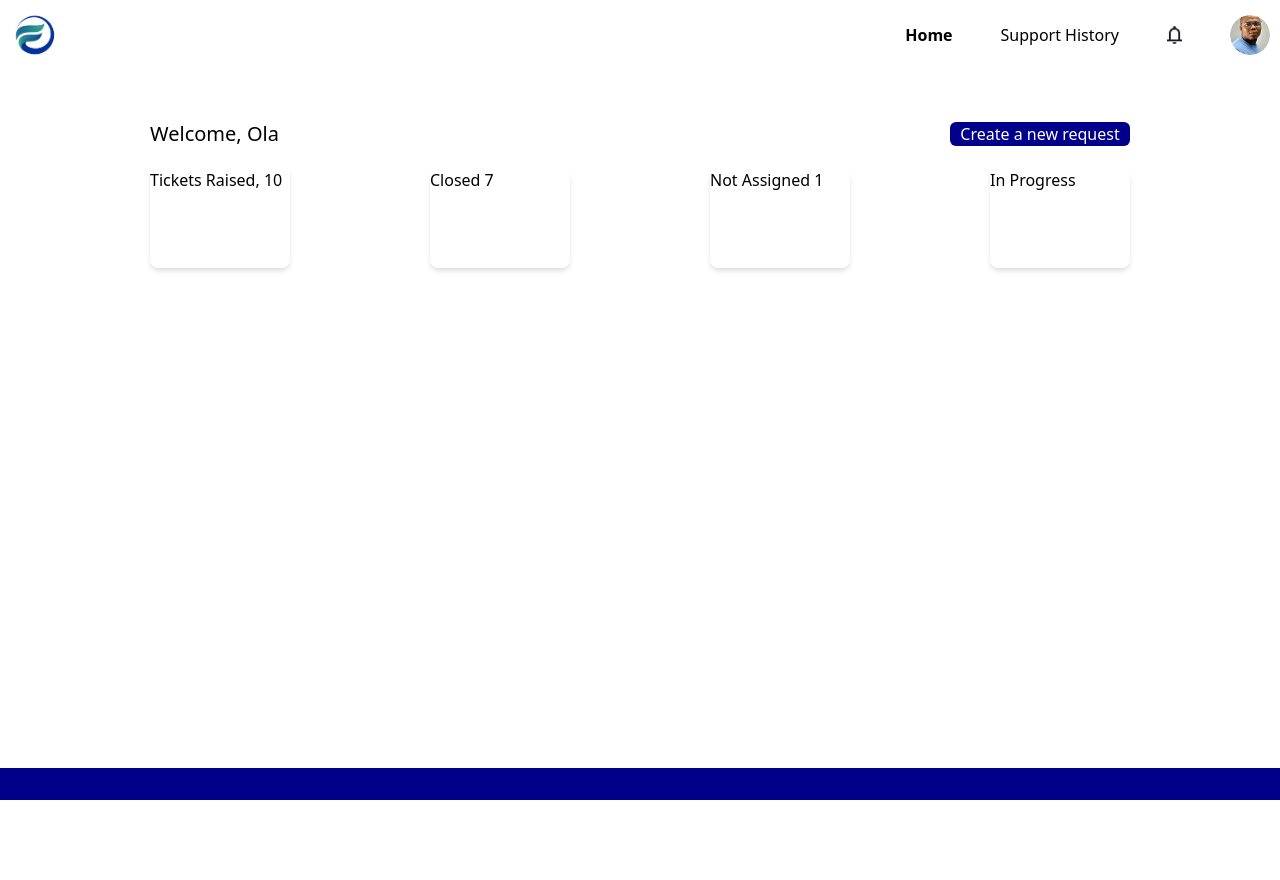
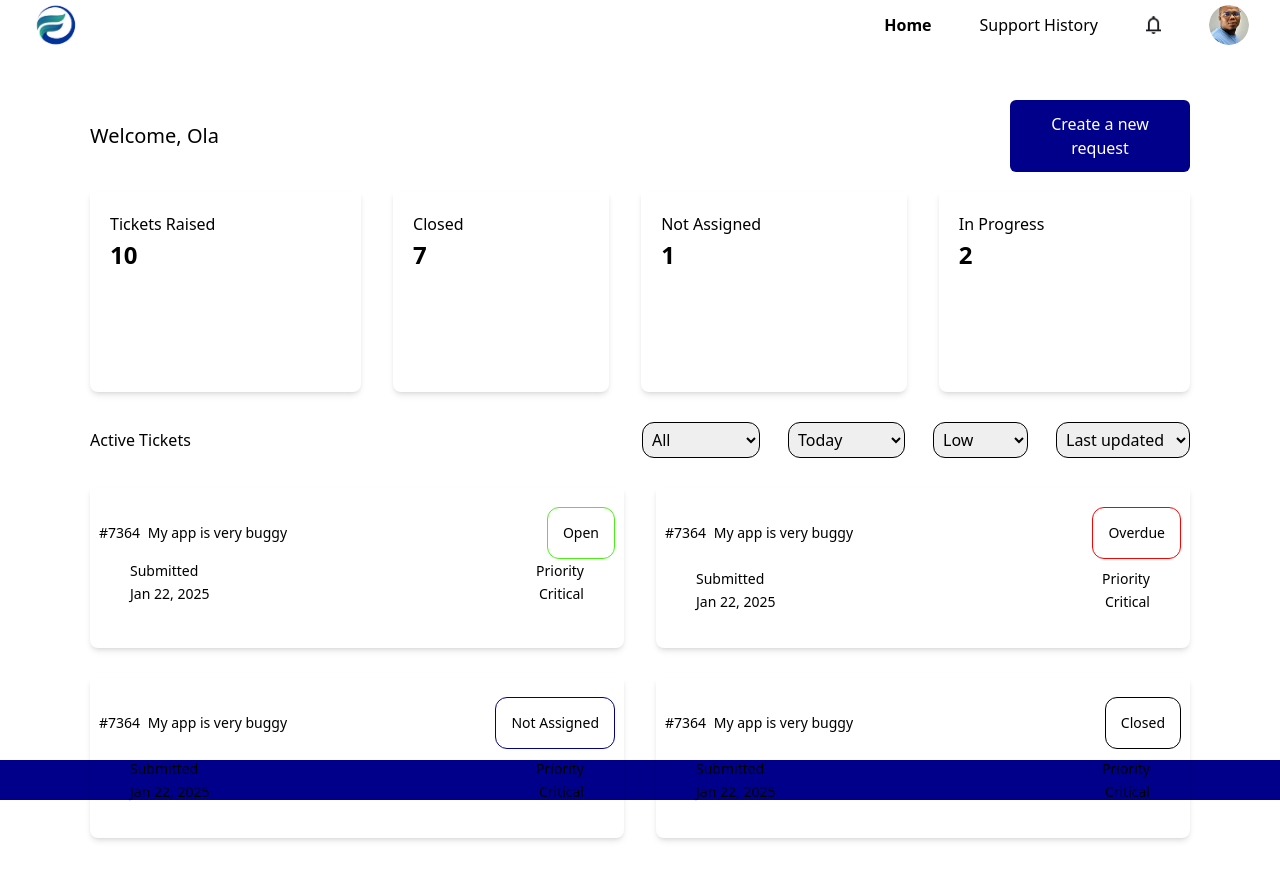
Before and after one commit to stainlezzking/TechAid, a Next.js app: page /home in a window 1280 px wide. Shown: the top 880 px of the page. Before the commit the page ends 800 px from the top, so only its background shows below. Built offline with nearby package versions, Linux system fonts and the light colour scheme.

Commit message:
Adjust the ratio of the blue stripe at the bottom

```diff
--- a/app/auth/page.jsx
+++ b/app/auth/page.jsx
@@ -13,7 +13,7 @@ const Register = function () {
     };
 
   return (
-    <div className="flex flex-col justify-center w-full p-5">
+    <div className="flex flex-col justify-center w-full p-5 mx-auto">
       <h1 className="text-2xl font-bold pb-[10px]">Register Individual Account!</h1>
       <p className="pb-[20px] text-borderStroke">For the purpose of industry regulation, your
         <br/>details are required.
--- a/app/home/layout.jsx
+++ b/app/home/layout.jsx
@@ -1,11 +1,11 @@
 export default function HomeLayout ({children}) {
     return(
         <div className="h-[100vh]">
-            <div className="h-[100vh] max-h-[96%]">
+            <div className="h-[100vh] max-h-[95%]">
                 {children}
             </div>
 
-            <div className="min-w-screen h-[300px] max-h-[4%] bg-primaryBlue">
+            <div className="min-w-screen h-[50px] max-h-[5%] bg-primaryBlue">
             </div>
         </div>
     );
--- a/app/home/page.jsx
+++ b/app/home/page.jsx
@@ -1,24 +1,132 @@
 import Navbar from "@/components/Navbar";
 import Button from "@/components/button";
+import Box from "@/components/box";
 
 const Home = function () {
     return (
-        <div>
+        <div className="mx-[31px]">
             <Navbar/>
-            <div className="mx-[100px] p-[50px]">
+            <div className="p-[50px] xl:max-w-[1200px] mx-auto">
                 <div className="flex items-center justify-between pb-[20px] ">
                     <p className="font-medium text-xl">Welcome, Ola</p>
-                    <Button className='w-[180px] py-[10]'>Create a new request</Button>
+                    <Button className='w-[180px] p-[12px]'>Create a new request</Button>
                 </div>
-                <div className="flex flex-row justify-between">
-                    <div className="shadow-md rounded-b-lg h-[100px] w-[140px]">Tickets Raised, 10</div>
-                    <div className="shadow-md rounded-lg h-[100px] w-[140px]">Closed 7</div>
-                    <div className="shadow-md rounded-lg h-[100px] w-[140px]">Not Assigned 1</div>
-                    <div className="shadow-md rounded-lg h-[100px] w-[140px]"> In Progress</div>
+                <div className="flex gap-8 pb-[30px]">
+                    <Box className="grow shrink-0 aspect-[1] max-h-[200px] p-[20px]">Tickets Raised <p className="font-bold text-2xl py-[3px]">10</p></Box>
+                    <Box className="grow shrink-0 aspect-[1] max-h-[200px] p-[20px]">Closed <p className="font-bold text-2xl py-[3px]">7</p></Box>
+                    <Box className="grow shrink-0 aspect-[1] max-h-[200px] p-[20px]">Not Assigned <p className="font-bold text-2xl py-[3px]">1</p></Box>
+                    <Box className="grow shrink-0 aspect-[1] max-h-[200px] p-[20px]"> In Progress <p className="font-bold text-2xl py-[3px]">2</p></Box>
                 </div>
+                <div className="flex items-center justify-between pb-[30px] ">
+                    <p className="text-l">Active Tickets</p>
+                    <div className=" flex gap-7">
+                    <select className="border border-black p-[5px] rounded-xl">
+                        <option value="All">All</option>
+                        <option value="Open">Open</option>
+                        <option value="In Progress">In Progress</option>
+                        <option value="Closed">Closed</option>
+                    </select>
+                    <select className="border border-black p-[5px] rounded-xl">
+                        <option value="Today">Today</option>
+                        <option value="Last Week">Last week</option>
+                        <option value="Last Month">Last Month</option>
+                        <option value="Last Year">Last Year</option>
+                    </select>
+                    <select className="border border-black p-[5px] rounded-xl">
+                        <option value="Low">Low</option>
+                        <option value="Medium">Medium</option>
+                        <option value="High">High</option>
+                        <option value="Critical">Critical</option>
+                    </select>
+                    <select className="border border-black p-[5px] rounded-xl">
+                        <option value="Last updated">Last updated</option>
+                        <option value="Last created">Last created</option>
+                        <option value="Last assigned">Last assigned</option>
+                    </select>
+                    </div>
+                </div>
+
+                <div className="flex justify-between pb-[30px] gap-8">
+                    <Box className="grow shrink-0 aspect-[1] max-h-[160px] px-[9px] py-[19px] text-sm">
+                        <div className="flex items-center justify-between pb-[2px]">
+                            <div>
+                            #7364 <span className="ml-1"> My app is very buggy</span>
+                            </div>
+                            <div className="border border-[#4AF117] rounded-xl p-[15px]">
+                                Open
+                            </div>
+                        </div>
+                        <div className="flex flex-row justify-between font-light px-[31px] pb-[3px]">
+                            <span>Submitted</span>
+                            <span>Priority</span>
+                        </div>
+                        <div className="flex flex-row justify-between px-[31px]">
+                            <span>Jan 22, 2025</span>
+                            <span>Critical</span>
+                        </div>
+                    </Box>
+                    <Box className=" grow shrink-0 aspect-[1] max-h-[160px] px-[9px] py-[19px] text-sm">
+                        <div className="flex items-center justify-between pb-[10px]">
+                            <div>
+                            #7364 <span className="ml-1"> My app is very buggy</span>
+                            </div>
+                            <div className="border border-[#FF0000] rounded-xl p-[15px]">
+                                Overdue
+                            </div>
+                        </div>
+                        <div className="flex flex-row justify-between font-light px-[31px] pb-[3px]">
+                            <span>Submitted</span>
+                            <span>Priority</span>
+                        </div>
+                        <div className="flex flex-row justify-between px-[31px]">
+                            <span>Jan 22, 2025</span>
+                            <span>Critical</span>
+                        </div>
+                    </Box>
+                </div>
+
+                <div className="flex flex-row justify-between gap-8 pb-[30px]">
+                    <Box className="grow shrink-0 aspect-[1] max-h-[160px] px-[9px] py-[19px] text-sm">
+                        <div className="flex items-center justify-between pb-[10px]">
+                            <div>
+                            #7364 <span className="ml-1"> My app is very buggy</span>
+                            </div>
+                            <div className="border border-primaryBlue rounded-xl p-[15px]">
+                                Not Assigned
+                            </div>
+                        </div>
+                        <div className="flex flex-row justify-between font-light px-[31px] pb-[3px]">
+                            <span>Submitted</span>
+                            <span>Priority</span>
+                        </div>
+                        <div className="flex flex-row justify-between px-[31px]">
+                            <span>Jan 22, 2025</span>
+                            <span>Critical</span>
+                        </div>
+                    </Box>
+                    <Box className="grow shrink-0 aspect-[1] max-h-[160px] px-[9px] py-[19px] text-sm">
+                        <div className="flex items-center justify-between pb-[10px]">
+                            <div>
+                            #7364 <span className="ml-1"> My app is very buggy</span>
+                            </div>
+                            <div className="border border-black rounded-xl p-[15px]">
+                                Closed
+                            </div>
+                        </div>
+                        <div className="flex flex-row justify-between font-light px-[31px] pb-[3px]">
+                            <span>Submitted</span>
+                            <span>Priority</span>
+                        </div>
+                        <div className="flex flex-row justify-between px-[31px]">
+                            <span>Jan 22, 2025</span>
+                            <span>Critical</span>
+                        </div>
+                    </Box>
+                </div>
+
             </div>
         </div>
-    ); 2
+    );
 }
 
 export default Home
--- /dev/null
+++ b/app/home/profile/page.jsx
@@ -0,0 +1,50 @@
+import Navbar from "@/components/Navbar";
+import Box from "@/components/box";
+import image from "@/public/Image.png";
+import icon from "@/public/icon_1.png";
+
+const Profile = function() {
+    return (
+        <div className="mx-[31px]">
+            <Navbar/>
+            <div className="pt-[77px] xl:max-w-[1200px] mx-auto">
+                <div className="pb-[75px]">
+                <Box className="flex max-h-[200px]">
+                    <div className="w-[100%] flex items-center justify-between p-[39px]">
+                        <div className="flex items-center justify-between">
+                            <div className="">
+                            <img src={image.src} alt="picture"/>
+                            </div>
+
+                            <div className="pl-[40px]">
+                            <p className="font-semibold">Ezemandu Chukwujike</p>
+                            <p className="font-light text-sm">Database Administration <br/>chukwujike2000@optimusbank.com</p>
+                            </div>
+                        </div>
+
+                        <div className="pl-[50px]">
+                            <Box className=" flex py-[18px] px-[20px]">
+                                <img className="px-[12px]" src ={icon.src} alt="icon"/>
+                                Edit
+                            </Box>
+                        </div>
+                    </div>
+                </Box>
+                </div>
+
+                <div className="pb-[52px]">
+                <Box className="max-h-[300px]">
+                    <div>
+                        Role
+                    </div>
+                </Box>
+                </div>
+                <button className="border border-borderActive px-[38px] py-[12px] rounded-lg ">
+                    Logout
+                </button>
+            </div>
+        </div>
+    );
+}
+
+export default Profile
--- a/components/Navbar.jsx
+++ b/components/Navbar.jsx
@@ -1,11 +1,14 @@
 import Link from "next/link";
+import Logo from "@/public/logo.png";
+import Notification from "@/public/notification.png";
+import Profile from "@/public/profile-pic.png";
 
 const Navbar = function () {
   return (
-    <div className="flex items-center justify-between p-[10px]">
+    <div className="flex items-center justify-between">
       <div>
         <Link href="/home">
-              < img height="50px" width="50px" src="logo.png" alt="logo"/>
+            < img height="50px" width="50px" src={Logo.src} alt="logo"/>
         </Link>
       </div>
 
@@ -24,13 +27,13 @@ const Navbar = function () {
 
         <div>
           <Link href="/notification">
-            <img width="15px" src="notification.png" alt="notification"/>
+            <img width="15px" src={Notification.src} alt="notification"/>
           </Link>
         </div>
 
         <div>
-          <Link href="/profile">
-            <img className="rounded-full"  width="40px" src="profile-pic.png" alt="prof-pic"/>
+          <Link href="/home/profile">
+            <img className="rounded-full"  width="40px" src={Profile.src} alt="prof-pic"/>
           </Link>
         </div>
       </div>
--- /dev/null
+++ b/components/box.jsx
@@ -0,0 +1,13 @@
+import { twMerge } from "tailwind-merge";
+
+const Box = ({ className, children }) => {
+    return(
+        <div
+        className={twMerge(`shadow-md rounded-b-lg`, className)}>
+            {children}
+        </div>
+
+    )
+}
+
+export default Box
```
Also changed, not shown: public/Image.png (added), public/icon_1.png (added).
